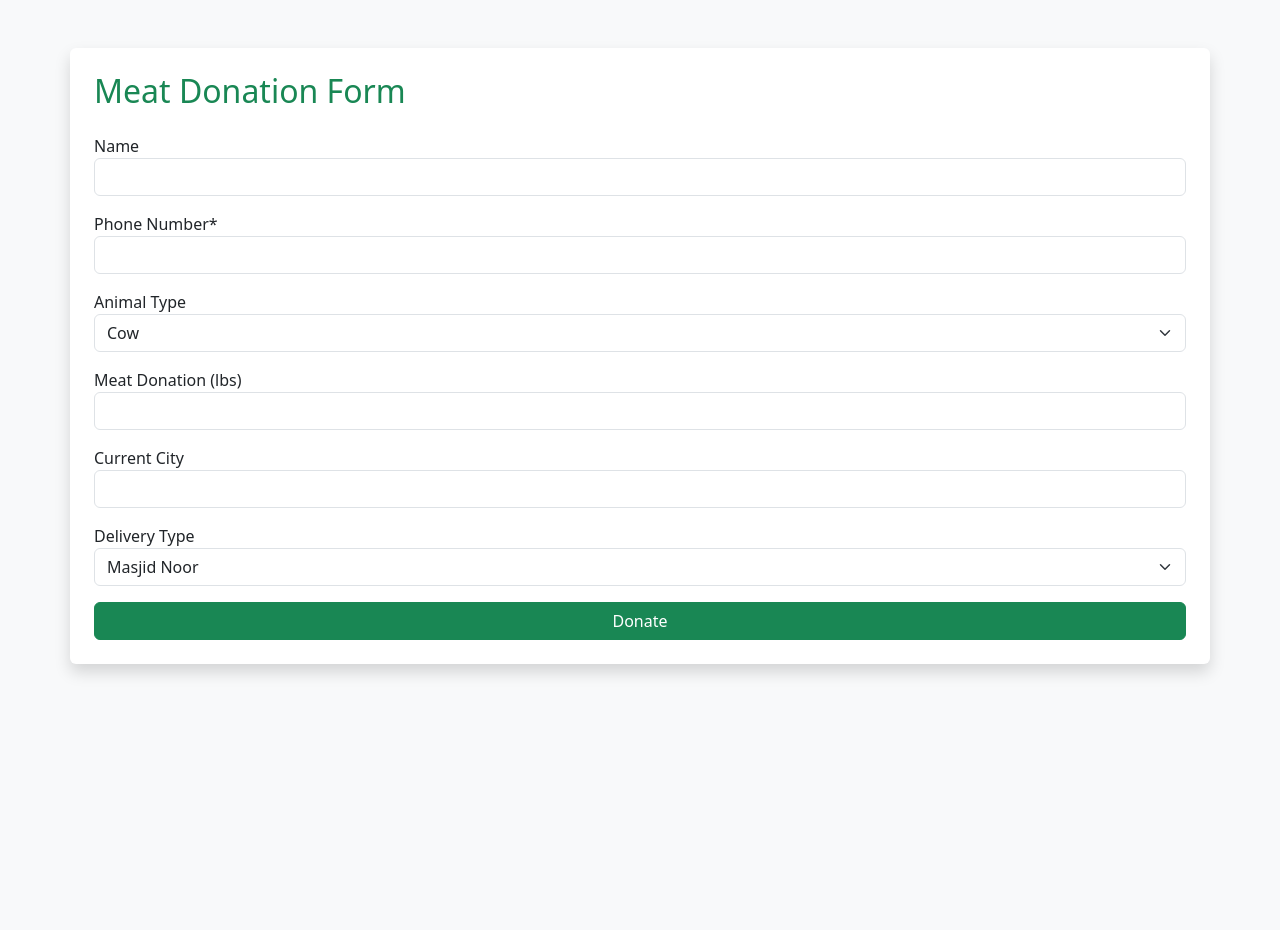
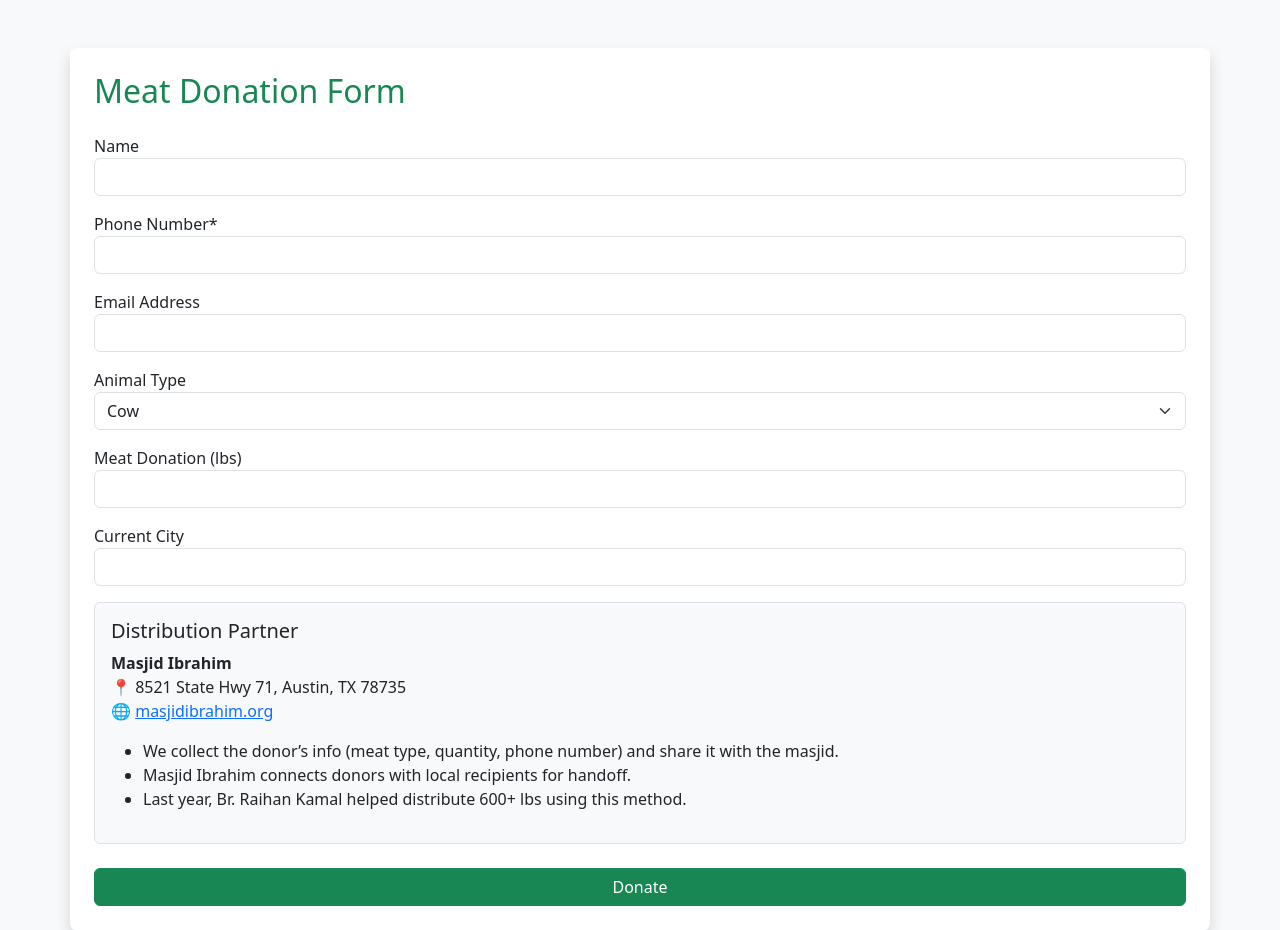
Before and after one commit to rubayatk-tech/meat-donation-service, a Flask app: page / in a window 1280 px wide. Before the commit the page ends 675 px from the top, so only its background shows below. Run offline with Flask 3, Linux system fonts and the light colour scheme.

Commit message:
Add email confirmation feature and Masjid Ibrahim delivery info

```diff
--- a/app.py
+++ b/app.py
@@ -5,8 +5,10 @@ from reportlab.lib.pagesizes import letter
 from reportlab.lib import colors
 from reportlab.platypus import SimpleDocTemplate, Table, TableStyle
 from dotenv import load_dotenv
+import smtplib
 import os
 import io
+from email.message import EmailMessage
 
 # Load environment variables from .env file
 load_dotenv()
@@ -16,19 +18,16 @@ app.config['SQLALCHEMY_DATABASE_URI'] = 'sqlite:///donations.db'
 app.config['SECRET_KEY'] = os.getenv('FLASK_SECRET_KEY', 'change_this_default_secret')
 db = SQLAlchemy(app)
 
-# Admin credentials from environment
 ADMIN_USERNAME = os.getenv("ADMIN_USERNAME")
 ADMIN_PASSWORD = os.getenv("ADMIN_PASSWORD")
-
-DELIVERY_INFO = {
-    "Masjid Noor": "📌 Description for Masjid Noor pending final approval.",
-    "Masjid Ibrahim": "📌 Description for Masjid Ibrahim pending final approval."
-}
+SMTP_EMAIL = os.getenv("SMTP_EMAIL")
+SMTP_PASSWORD = os.getenv("SMTP_PASSWORD")
 
 class Donation(db.Model):
     id = db.Column(db.Integer, primary_key=True)
     name = db.Column(db.String(100))
     phone = db.Column(db.String(20), nullable=False)
+    email = db.Column(db.String(120))
     animal_type = db.Column(db.String(20))
     meat_lbs = db.Column(db.String(20))
     city = db.Column(db.String(100))
@@ -40,10 +39,11 @@ def donate():
     if request.method == "POST":
         name = request.form.get("name")
         phone = request.form.get("phone")
+        email = request.form.get("email")
         animal_type = request.form.get("animal_type")
         meat_lbs = request.form.get("meat_lbs")
         city = request.form.get("city")
-        delivery_type = request.form.get("delivery_type")
+        delivery_type = "Masjid Ibrahim"
 
         if not phone:
             flash("Phone number is required!", "danger")
@@ -52,6 +52,7 @@ def donate():
         donation = Donation(
             name=name,
             phone=phone,
+            email=email,
             animal_type=animal_type,
             meat_lbs=meat_lbs,
             city=city,
@@ -59,10 +60,37 @@ def donate():
         )
         db.session.add(donation)
         db.session.commit()
+
+        if email:
+            send_email_confirmation(email, name, animal_type, meat_lbs)
+
         flash("Thank you for your donation!", "success")
         return redirect(url_for("donate"))
 
-    return render_template("donate.html", descriptions=DELIVERY_INFO)
+    return render_template("donate.html")
+
+def send_email_confirmation(email, name, animal_type, meat_lbs):
+    subject = "Thank You for Your Meat Donation!"
+    body = f"""Dear {name},
+
+Thank you for your generous donation of {meat_lbs} lbs of {animal_type.lower()} meat. Your contribution will be distributed via Masjid Ibrahim's local recipient pairing system.
+
+JazakAllah Khair for your support!
+
+— The Meat Donation Service Team
+"""
+    msg = EmailMessage()
+    msg["Subject"] = subject
+    msg["From"] = SMTP_EMAIL
+    msg["To"] = email
+    msg.set_content(body)
+
+    try:
+        with smtplib.SMTP_SSL("smtp.gmail.com", 465) as server:
+            server.login(SMTP_EMAIL, SMTP_PASSWORD)
+            server.send_message(msg)
+    except Exception as e:
+        print("Email failed:", e)
 
 @app.route("/dashboard")
 def dashboard():
@@ -113,10 +141,10 @@ def export_pdf():
     buffer = io.BytesIO()
     doc = SimpleDocTemplate(buffer, pagesize=letter)
 
-    data = [["Name", "Phone", "Animal", "Meat(lbs)", "City", "Delivery Type"]]
+    data = [["Name", "Phone", "Email", "Animal", "Meat(lbs)", "City", "Delivery Type"]]
     for d in donations:
         data.append([
-            d.name, d.phone, d.animal_type, d.meat_lbs + " lbs", d.city, d.delivery_type
+            d.name, d.phone, d.email or "", d.animal_type, d.meat_lbs + " lbs", d.city, d.delivery_type
         ])
 
     table = Table(data)
--- a/templates/donate.html
+++ b/templates/donate.html
@@ -15,6 +15,7 @@
     <form method="POST">
         <div class="mb-3"><label>Name</label><input name="name" class="form-control"></div>
         <div class="mb-3"><label>Phone Number*</label><input name="phone" class="form-control" required></div>
+        <div class="mb-3"><label>Email Address</label><input name="email" class="form-control"></div>
         <div class="mb-3"><label>Animal Type</label>
             <select name="animal_type" class="form-select">
                 <option value="Cow">Cow</option>
@@ -25,21 +26,21 @@
         </div>
         <div class="mb-3"><label>Meat Donation (lbs)</label><input name="meat_lbs" class="form-control"></div>
         <div class="mb-3"><label>Current City</label><input name="city" class="form-control"></div>
-        <div class="mb-3"><label>Delivery Type</label>
-            <select name="delivery_type" class="form-select" onchange="updateDescription(this.value)">
-                <option value="Masjid Noor">Masjid Noor</option>
-                <option value="Masjid Ibrahim">Masjid Ibrahim</option>
-            </select>
+
+        <div class="mb-4 p-3 bg-light border rounded">
+            <h5>Distribution Partner</h5>
+            <p><strong>Masjid Ibrahim</strong><br>
+            📍 8521 State Hwy 71, Austin, TX 78735<br>
+            🌐 <a href="https://masjidibrahim.org" target="_blank">masjidibrahim.org</a></p>
+            <ul>
+                <li>We collect the donor’s info (meat type, quantity, phone number) and share it with the masjid.</li>
+                <li>Masjid Ibrahim connects donors with local recipients for handoff.</li>
+                <li>Last year, Br. Raihan Kamal helped distribute 600+ lbs using this method.</li>
+            </ul>
         </div>
-        <div class="mb-3 text-muted" id="description"></div>
+
         <button class="btn btn-success w-100">Donate</button>
     </form>
 </div>
-<script>
-    const descriptions = {{ descriptions | tojson }};
-    function updateDescription(val) {
-        document.getElementById("description").innerText = descriptions[val] || "";
-    }
-</script>
 </body>
 </html>
```
